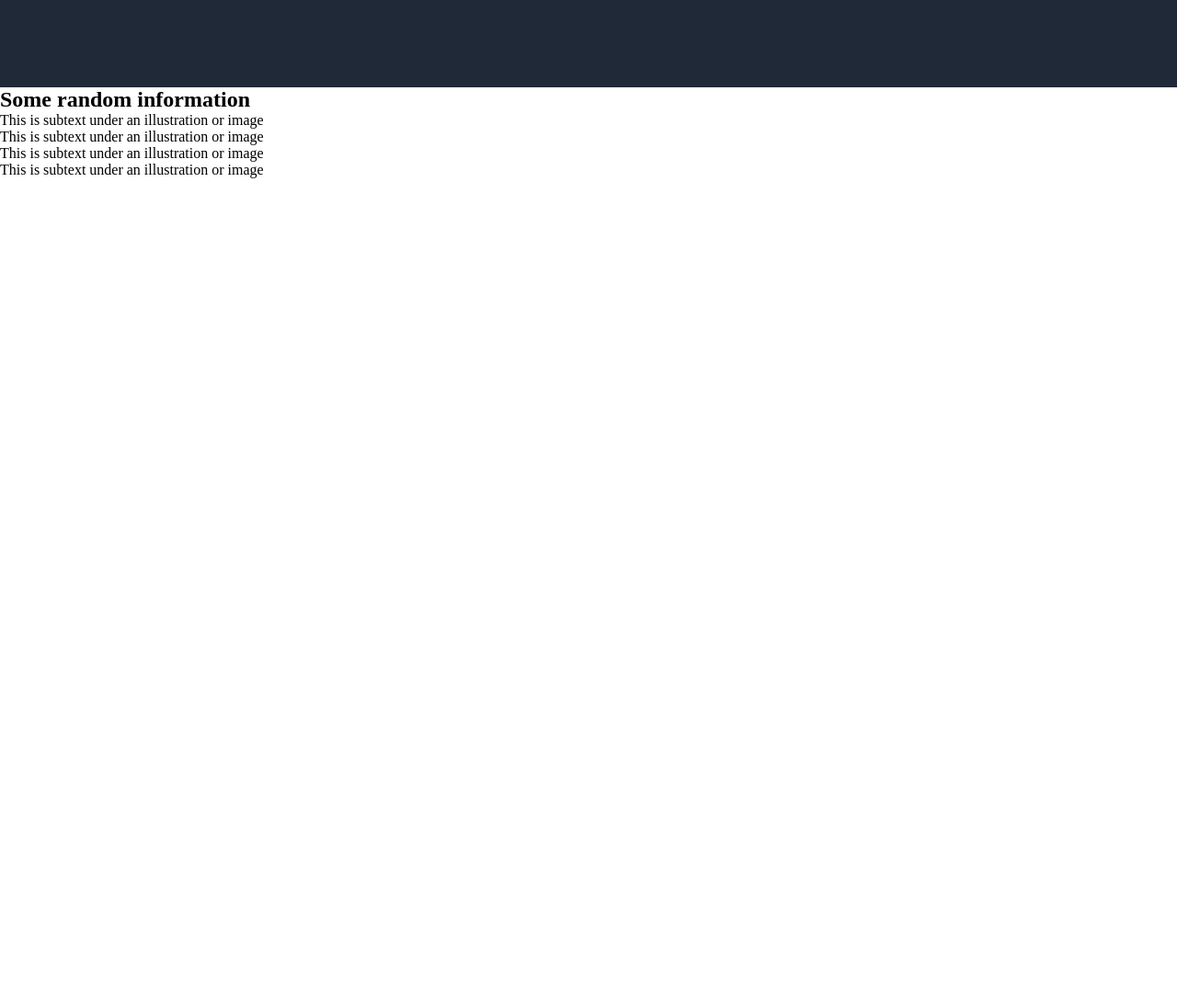
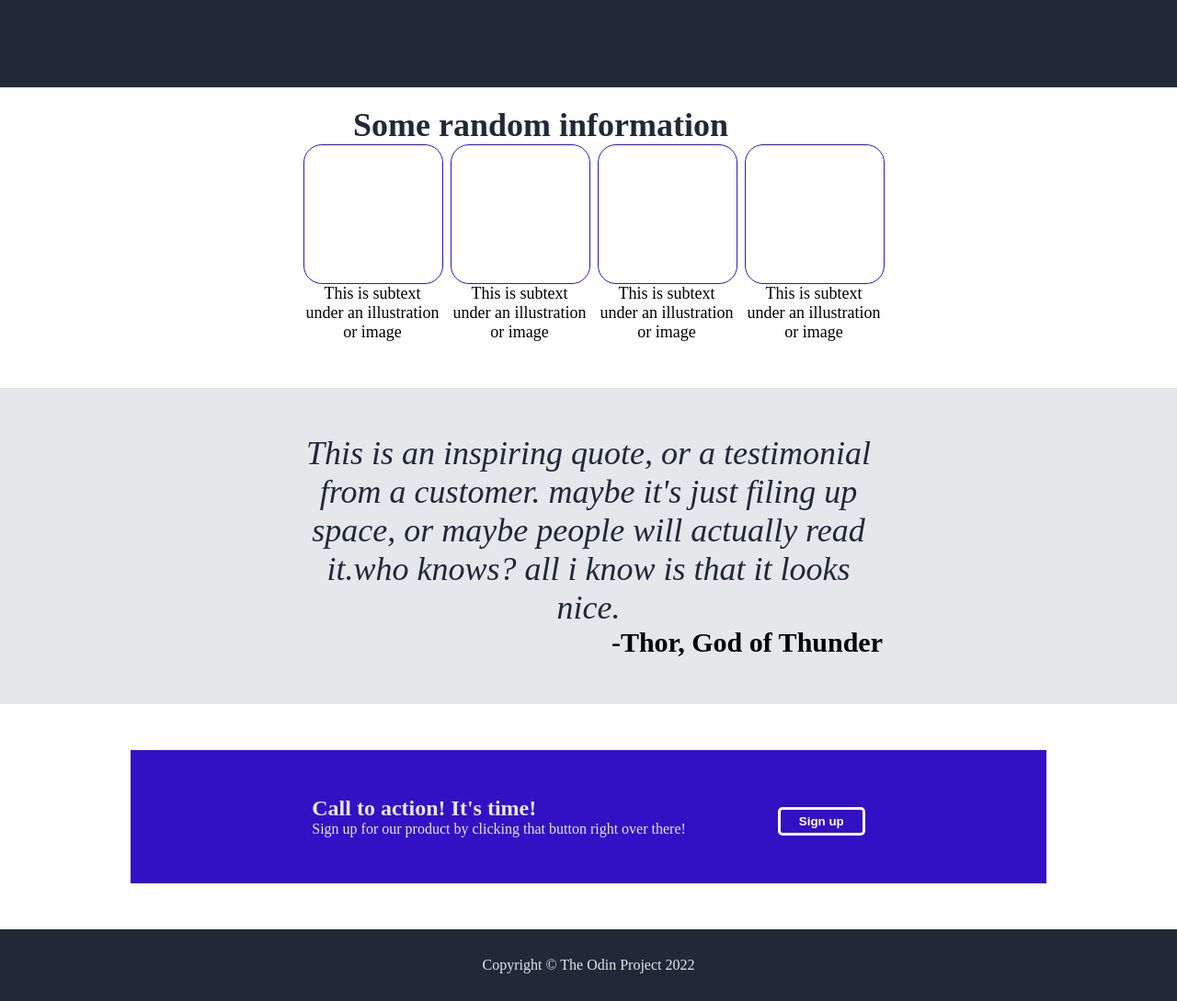
Before and after one commit to Dremkay/odin-landing-page, a plain HTML site: page index.html in a window 1280 px wide. Shown: the part 360-1449 px from the top of the page at 92% size. Before the commit the page ends 800 px from the top, so only its background shows below. Drawn offline with Linux system fonts and the light colour scheme.

Commit message:
markup and style done

```diff
--- a/index.html
+++ b/index.html
@@ -8,7 +8,7 @@
     <title>Document</title>
 </head>
 <body>
-    <header>
+   <header>
         <div class="navbar">
             <h2 id="logo-text">Header Logo</h2>
             <ul class="nav-link">
@@ -51,5 +51,27 @@
             </div>
         </div>
     </section>
+    <section class="quote">
+        <div id="body">
+            <p id="text">This is an inspiring quote, or a testimonial from a customer. maybe it's just filing up space, or maybe people will actually read it.who knows? all i know is that it looks nice.</p>
+            <p id="author">-Thor, God of Thunder</p>
+        </div>
+    </section>
+    <section class="call">
+        <div class="blue">
+            <div class="left">
+                <h2>Call to action! It's time!</h2>
+                <p>Sign up for our product by clicking that button right over there!</p>
+            </div>
+            <div class="right">
+                <button>Sign up</button>
+            </div>
+        </div>
+    </section>
+    <footer>
+        <p>
+            Copyright &COPY; The Odin Project 2022
+        </p>
+    </footer>
 </body>
 </html>
--- a/style.css
+++ b/style.css
@@ -62,7 +62,7 @@ header{
 }
 
 button{
-    background-color: #3882F6;
+    background-color: #3211c5;
     border-width: 0px;
     padding: 5px 20px;
     margin-top: 10px;
@@ -70,3 +70,101 @@ button{
     color: white;
     font-weight: bold;
 }
+
+.info{
+    margin-top: 20px;
+}
+
+.info h2{
+    color: #1f2937;
+    font-size: 36px;
+    font-weight: bold;
+    width: 40%;
+    margin: auto;
+    /* background-color: #3882F6; */
+}
+.cards{
+    width: 50%;
+    display: flex;
+    margin: auto;
+}
+.card{
+    /* margin: auto; */
+    width: 150px;
+    margin-left: 10px;
+    justify-content: center;
+}
+
+.box{
+    width: 150px;
+    height: 150px;
+    border-width: 1px;
+    border-color: #3211c5;
+    border-style: solid;
+    border-radius: 20px;
+}
+
+.card p{
+    font-size: 18px;
+    text-align: center;
+
+}
+.quote{
+    display: flex;
+    background-color:#e5e7eb;
+    justify-content: center;
+    align-items: center;
+    margin-top: 50px;
+}
+#body{
+    padding-top:50px;
+    padding-bottom: 50px;
+    width: 50%;
+    /* justify-content: center; */
+}
+#text{
+    font-size: 36px;
+    font-style: italic;
+    color: #1f2937;
+    text-align: center;
+}
+
+#author{
+    font-weight: bold;
+    font-size: 30px;
+    text-align: end;
+}
+.call{
+    display: flex;
+    justify-content: center;
+}
+.blue{
+    background-color: #3211c5;
+    /* background-color: #3882F6; */
+    color: #e5e7eb;
+    width: 70%;
+    margin: 50px auto;
+    padding: 50px;
+    display: flex;
+    align-items: center;
+    justify-content: center;
+}
+.blue .right{
+    margin-left: 100px;
+}
+.right button{
+    color: white;
+    text-decoration: none;
+    border-style: solid;
+    border-color: #f9faf8;
+    border-width: 3px;
+}
+
+footer{
+    background-color: #1f2937;
+    padding: 30px;
+}
+footer p{
+    text-align: center;
+    color: #e5e7eb;
+}
```
